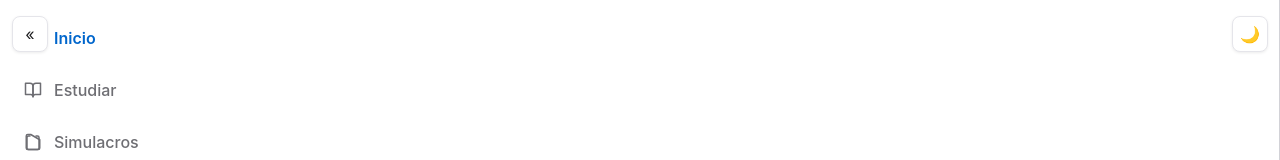
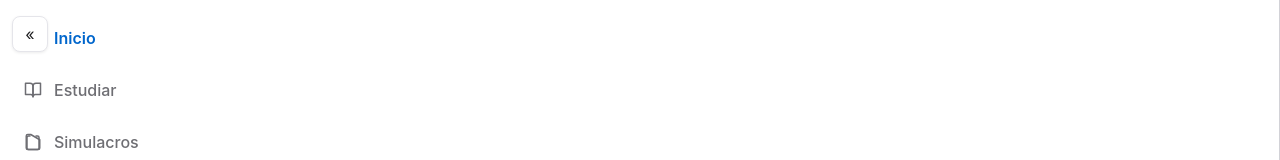
Before and after one commit to ismaelmarot/PASAPP, a React (Vite) app: page / in a window 1280 px wide. Shown: the top 160 px of the page. Built offline with nearby package versions, Linux system fonts and the light colour scheme.

Commit message:
change light/dark mode icon design & position

```diff
--- a/src/App.tsx
+++ b/src/App.tsx
@@ -1,6 +1,6 @@
 import { useEffect, useState } from 'react';
 import styled from 'styled-components';
-import { MaterialLibrary, ImportExcel, ExamSimulator, Dashboard, Statistics, Nav } from '@/components';
+import { MaterialLibrary, ImportExcel, ExamSimulator, Dashboard, Statistics, Nav, Icon } from '@/components';
 import type { AppView } from '@/components/Dashboard';
 import type { NavItem } from '@/components/Nav';
 import { useQuestions, useDocuments, useExamResults } from '@/hooks';
@@ -85,26 +85,24 @@ const ToggleButton = styled.button`
 `;
 
 const ThemeButton = styled.button`
-  display: inline-flex;
+  display: flex;
   align-items: center;
-  justify-content: center;
-  position: fixed;
-  top: ${spacing.lg};
-  right: ${spacing.md};
-  z-index: 30;
-  width: 2.25rem;
-  height: 2.25rem;
-  border: 1px solid var(--color-border-subtle);
+  gap: ${spacing.md};
+  width: 100%;
+  padding: ${spacing.md};
+  font-size: var(--font-size-base);
+  font-weight: 500;
+  text-align: left;
+  color: var(--color-text-secondary);
+  background: transparent;
+  border: none;
   border-radius: ${borderRadius.md};
-  background: var(--color-surface);
-  color: var(--color-text-primary);
-  font-size: var(--font-size-body);
   cursor: pointer;
-  box-shadow: var(--shadow);
-  transition: background-color 0.2s ease;
+  transition: background-color 0.2s ease, color 0.2s ease;
 
   &:hover {
     background: var(--color-surface-alt);
+    color: var(--color-text-primary);
   }
 `;
 
@@ -168,7 +166,8 @@ function App(): JSX.Element {
             aria-label={themeMode === 'dark' ? 'Activar tema claro' : 'Activar tema oscuro'}
             title={themeMode === 'dark' ? 'Cambiar a tema claro' : 'Cambiar a tema oscuro'}
           >
-            {themeMode === 'dark' ? '☀️' : '🌙'}
+            <Icon name={themeMode === 'dark' ? 'sun' : 'moon'} size={18} />
+            <span>{themeMode === 'dark' ? 'Claro' : 'Oscuro'}</span>
           </ThemeButton>
         </Sidebar>
         <Main>
--- a/src/components/Icon/Icon.tsx
+++ b/src/components/Icon/Icon.tsx
@@ -14,7 +14,9 @@ export type IconName =
   | 'bookOpen'
   | 'fileText'
   | 'clock'
-  | 'target';
+  | 'target'
+  | 'sun'
+  | 'moon';
 
 const iconPaths: Record<IconName, string[]> = {
   home: ['M3 9l9-7 9 7v11a2 2 0 0 1-2 2H5a2 2 0 0 1-2-2z', 'M9 22V12h6v10'],
@@ -31,6 +33,8 @@ const iconPaths: Record<IconName, string[]> = {
   fileText: ['M14 2H6a2 2 0 0 0-2 2v16a2 2 0 0 0 2 2h12a2 2 0 0 0 2-2V8z', 'M14 2v6h6', 'M16 13H8', 'M16 17H8'],
   clock: ['M12 22a10 10 0 1 0-10-10 10 10 0 0 0 10 10z', 'M12 6v6l4 2'],
   target: ['M22 12h-4l-3 9L9 3l-3 9H2', 'M12 8v4', 'M12 16h.01'],
+  sun: ['M12 1v2', 'M12 21v2', 'M4.22 4.22l1.42 1.42', 'M18.36 18.36l1.42 1.42', 'M1 12h2', 'M21 12h2', 'M4.22 19.78l1.42-1.42', 'M18.36 5.64l1.42-1.42', 'M12 17a5 5 0 1 0 0-10 5 5 0 0 0 0 10z'],
+  moon: ['M21 12.79A9 9 0 1 1 11.21 3 7 7 0 0 0 21 12.79z'],
 };
 
 export interface IconProps {
```
